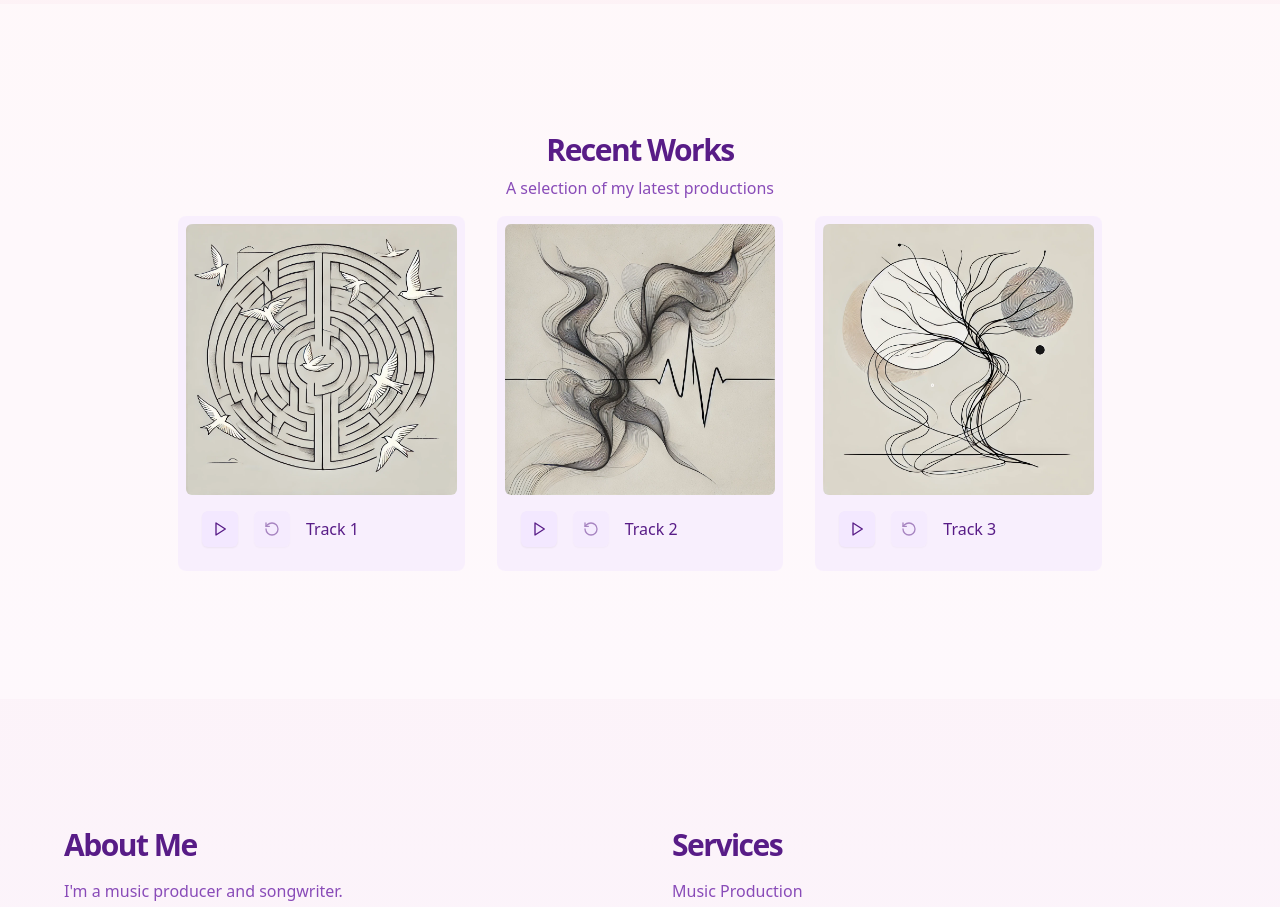
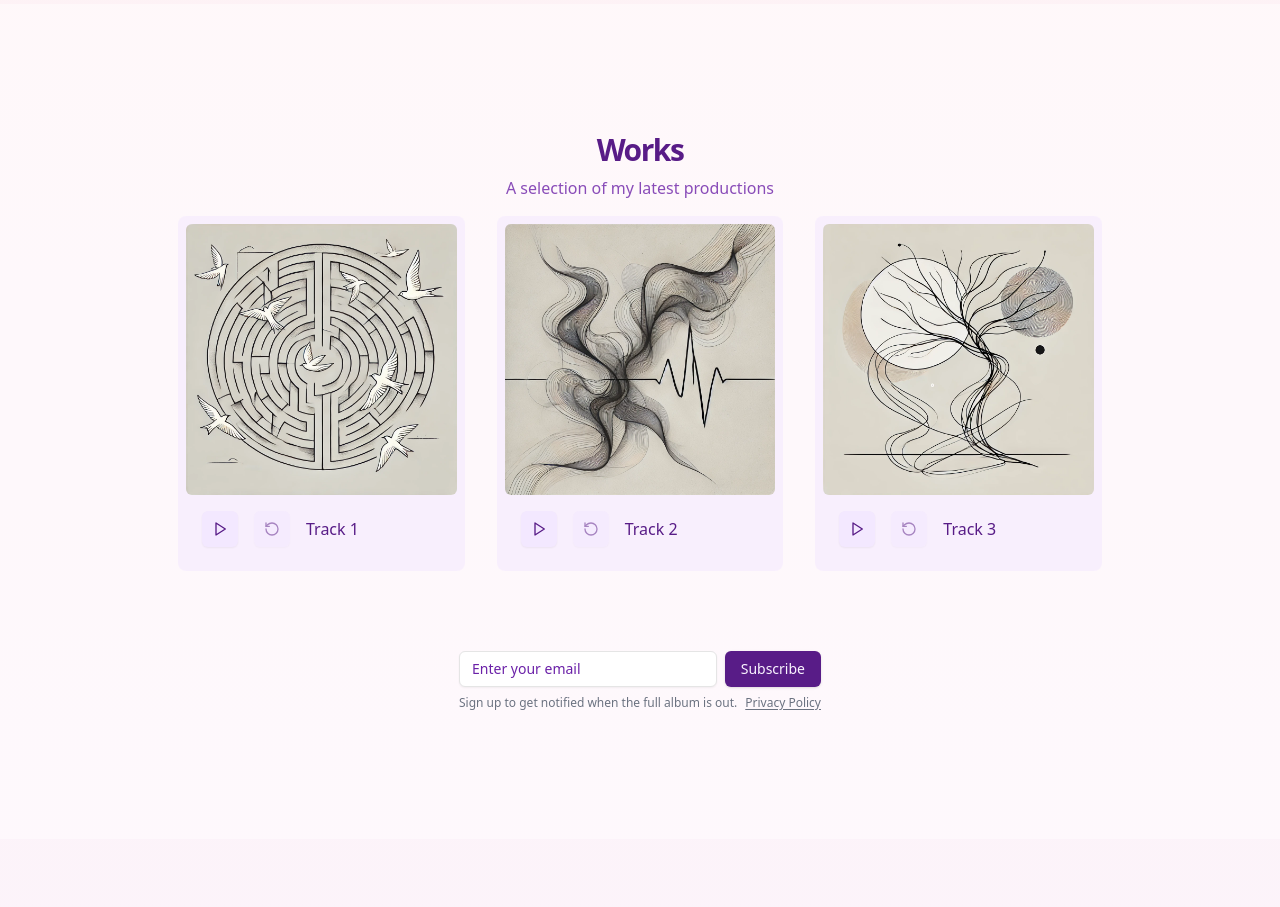
Before and after one commit to meacoolash/mikistec, a Next.js app: page / in a window 1280 px wide. Shown: the part 860-1767 px from the top of the page. Built offline with nearby package versions, Linux system fonts and the light colour scheme.

Commit message:
Subscription formspree

```diff
--- /dev/null
+++ b/src/app/sections/formspree.tsx
@@ -0,0 +1,84 @@
+// prevzate z QVIKS
+
+import React from 'react';
+import { useForm, ValidationError } from '@formspree/react';
+
+import Link from 'next/link';
+import { Input } from '@/components/ui/input';
+import { Button } from '@/components/ui/button';
+
+
+type FromSpreeProps = {
+    type: 'beta' | 'contact' | 'subscribe-ms'
+}
+
+export default function FormsSpree({ type }: FromSpreeProps) {
+    const [state, handleSubmit] = useForm("moqgwdlr");
+
+
+    let note = '';
+    let label = '';
+    let thankyou = '';
+    if (type === 'contact') {}
+    else if (type === 'subscribe-ms') {
+        note = 'Sign up to get notified when the full album is out.';
+        label = 'Subscribe';
+        thankyou = 'Thanks! Stay tuned for our response.';
+    }
+    else if (type === 'beta') {
+        note = 'Enter your email. We will get back to you.';
+        label = 'Apply';
+        thankyou = 'Thanks! Stay tuned for our response.';
+    }
+
+
+    if (state.succeeded) {
+        return <p className='bg-blue-300'>{thankyou}</p>;
+    }
+
+
+    const handleOnClick = async (event: React.FormEvent<HTMLFormElement>) => {
+        // Stop the form from submitting for now
+        event.preventDefault();
+
+        // Set the message value programmatically
+        const formData = new FormData(event.currentTarget);
+        console.log(formData);
+        formData.set('message', type);
+
+        for (const [key, value] of formData.entries()) {
+            console.log(key, value);
+        }
+
+        handleSubmit(formData);
+    };
+
+    return (
+
+        <>
+            <div className="w-full max-w-sm space-y-2">
+                <form onSubmit={handleOnClick} className="flex space-x-2 flex-wrap">
+                    <Input className="max-w-lg flex-1 bg-white"
+                        placeholder="Enter your email"
+                        type="email"
+                        id="email"
+                        name="email"
+                    />
+                    <ValidationError
+                        prefix="Email"
+                        field="email"
+                        errors={state.errors}
+                    />
+                    <Button type="submit" disabled={state.submitting}>{label}</Button>
+                </form>
+                <p className="text-xs text-gray-500 dark:text-gray-400 text-center">
+                    {note}
+                    <Link href='/legal/privacy' className="underline underline-offset-2 ml-2">
+                        Privacy Policy
+                    </Link>
+                </p>
+            </div>
+
+        </>
+    );
+}
--- a/src/app/sections/work.tsx
+++ b/src/app/sections/work.tsx
@@ -1,3 +1,4 @@
+import FormsSpree from "./formspree"
 import { Player } from "./player"
 
 export const Work = () => {
@@ -6,14 +7,23 @@ export const Work = () => {
             <div className="container px-4 md:px-6">
                 <div className="flex flex-col items-center justify-center space-y-4 text-center">
                     <div className="space-y-2">
-                        <h2 className="text-2xl font-bold tracking-tighter sm:text-3xl text-purple-900">Recent Works</h2>
+                        <h2 className="text-2xl font-bold tracking-tighter sm:text-3xl text-purple-900">Works</h2>
                         <p className="max-w-[900px] text-purple-800/80">
                             A selection of my latest productions
                         </p>
                     </div>
                     <Player></Player>
+                    <div className="pt-16">
+                        <FormsSpree type='subscribe-ms' />
+                    </div>
                 </div>
+
+
             </div>
+
+
+
+
         </section>
     )
 }
```
